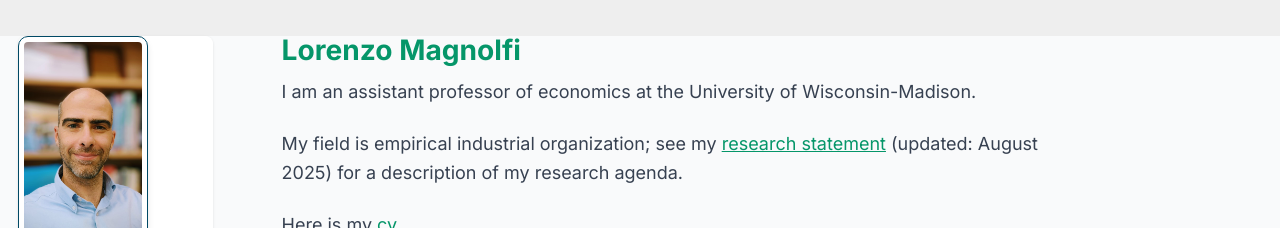
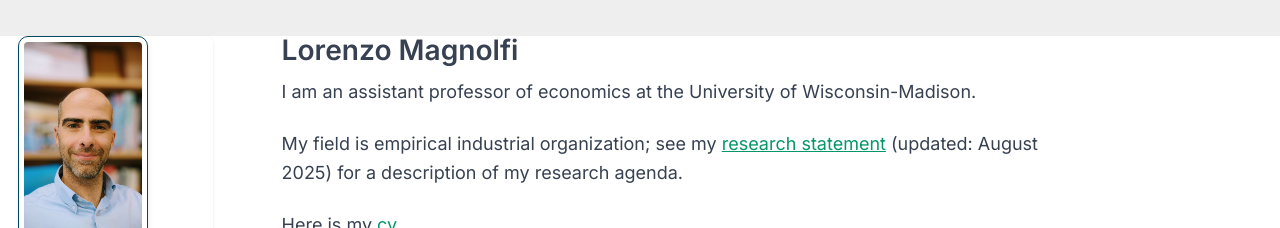
Before and after one commit to LorenzoMagnolfi/Lorenzomagnolfi.github.io, a Jekyll site: the page built from _pages/about.md, in a window 1280 px wide. Shown: the top 228 px of the page. Built offline with Jekyll 4.4.1, drawn with Linux system fonts in a browser that asks for light colours; some web fonts are replaced; a script that is not in the unit is left out.

Commit message:
Update custom.css

```diff
--- a/assets/css/custom.css
+++ b/assets/css/custom.css
@@ -12,7 +12,7 @@
   --accent-color: #047857;
   --text-primary: #374151;
   --text-secondary: #6b7280;
-  --background-main: #f9fafb;
+  --background-main: #ffffff;
   --background-white: #ffffff;
   --border-light: #e5e7eb;
   --shadow-subtle: 0 1px 3px rgba(0, 0, 0, 0.1);
@@ -36,10 +36,6 @@ h1, h2, h3, h4, h5, h6 {
   color: var(--text-primary);
 }
 
-h1, .page__title {
-  color: var(--primary-color);
-  font-weight: 700;
-}
 
 h2 {
   color: var(--primary-dark);
@@ -102,11 +98,6 @@ a:hover {
   position: relative;
 }
 
-.site-title {
-  color: white !important;
-  font-weight: 700;
-}
-
 .greedy-nav a {
   color: rgba(255, 255, 255, 0.9);
   transition: var(--transition);
```
